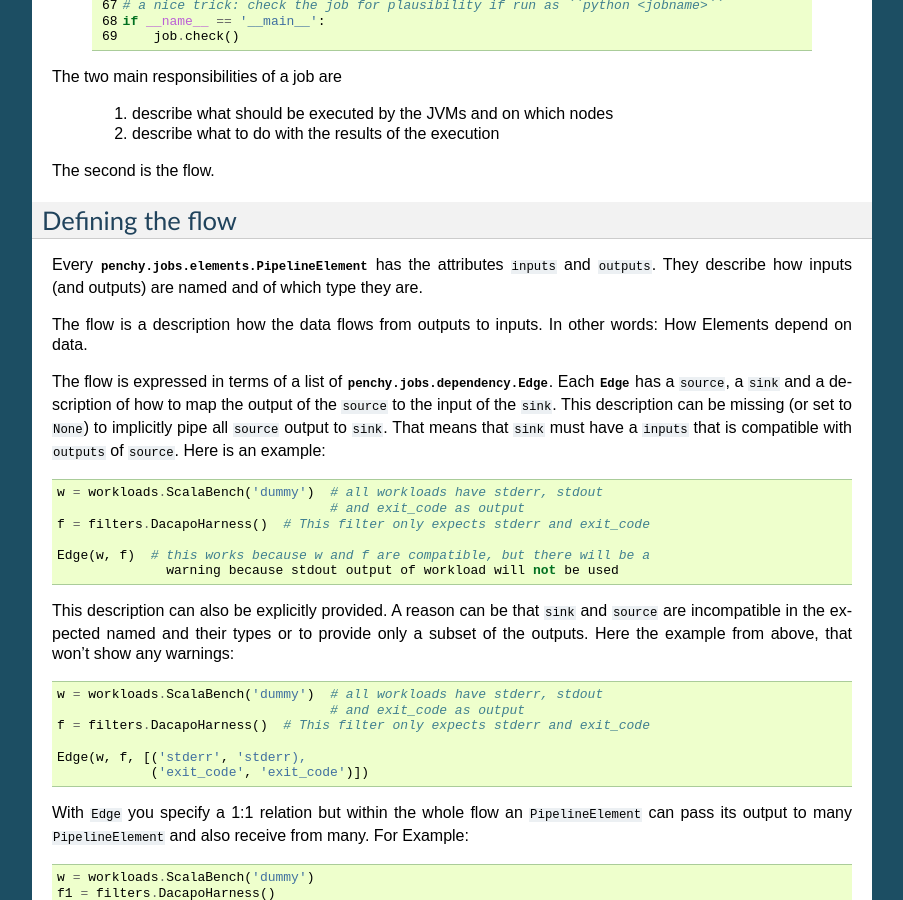
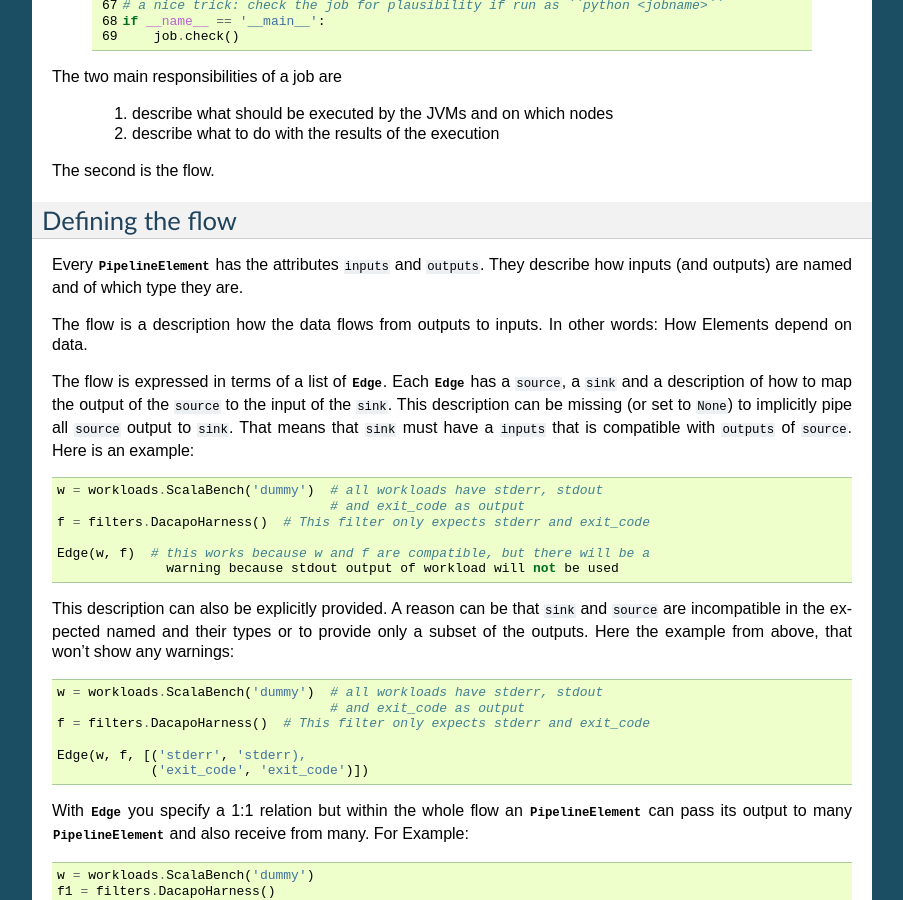
Before and after one commit to fhirschmann/penchy, a Sphinx documentation site: the page built from docs/job.rst, in a window 1280 px wide and 900 px high, scrolled down 1166 px. Shown: the whole window, without its empty margins (198-1101 px from the left). Built offline with Sphinx 7.4.7, drawn with Linux system fonts in a browser that asks for light colours; formulas are drawn with MathJax 3; some of the changed lines change nothing that is shown.

Commit message:
doc.job: Link all classes but only show last name.
Signed-off-by: Michael Markert <markert.michael@googlemail.com>

```diff
--- a/docs/job.rst
+++ b/docs/job.rst
@@ -20,16 +20,17 @@ The second is the flow.
 Defining the flow
 =================
 
-Every :class:`penchy.jobs.elements.PipelineElement` has the attributes ``inputs``
+Every :class:`~penchy.jobs.elements.PipelineElement` has the attributes ``inputs``
 and ``outputs``.
 They describe how inputs (and outputs) are named and of which type they are.
 
 The flow is a description how the data flows from outputs to inputs. In other
 words: How Elements depend on data.
 
-The flow is expressed in terms of a list of :class:`penchy.jobs.dependency.Edge`.
-Each :class:`Edge` has a ``source``, a ``sink`` and a description of how to map the
-output of the ``source`` to the input of the ``sink``.
+The flow is expressed in terms of a list of :class:`~penchy.jobs.dependency.Edge`.
+Each :class:`~penchy.jobs.dependency.Edge` has a ``source``, a ``sink`` and a
+description of how to map the output of the ``source`` to the input of the
+``sink``.
 This description can be missing (or set to ``None``) to implicitly pipe all ``source``
 output to ``sink``.
 That means that ``sink`` must have a ``inputs`` that is compatible with
@@ -56,9 +57,10 @@ Here the example from above, that won't show any warnings::
   Edge(w, f, [('stderr', 'stderr),
               ('exit_code', 'exit_code')])
 
-With ``Edge`` you specify a 1:1 relation but within the whole flow an
-``PipelineElement`` can pass its output to many ``PipelineElement`` and also
-receive from many.
+With :class:`~penchy.jobs.dependency.Edge` you specify a 1:1 relation but within
+the whole flow an :class:`~penchy.jobs.elements.PipelineElement` can pass its
+output to many :class:`~penchy.jobs.elements.PipelineElement` and also receive
+from many.
 For Example::
 
   w = workloads.ScalaBench('dummy')
```
